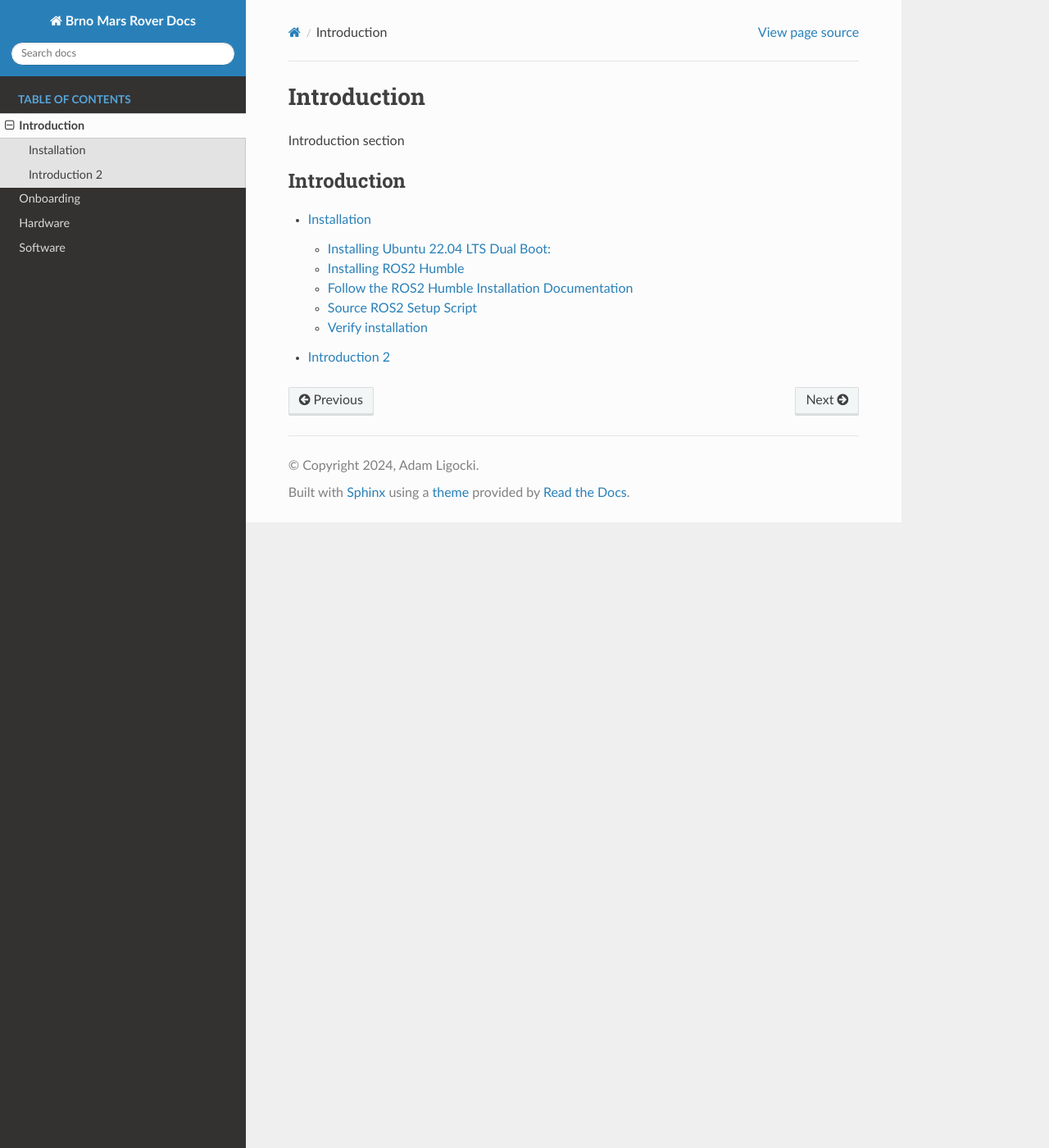
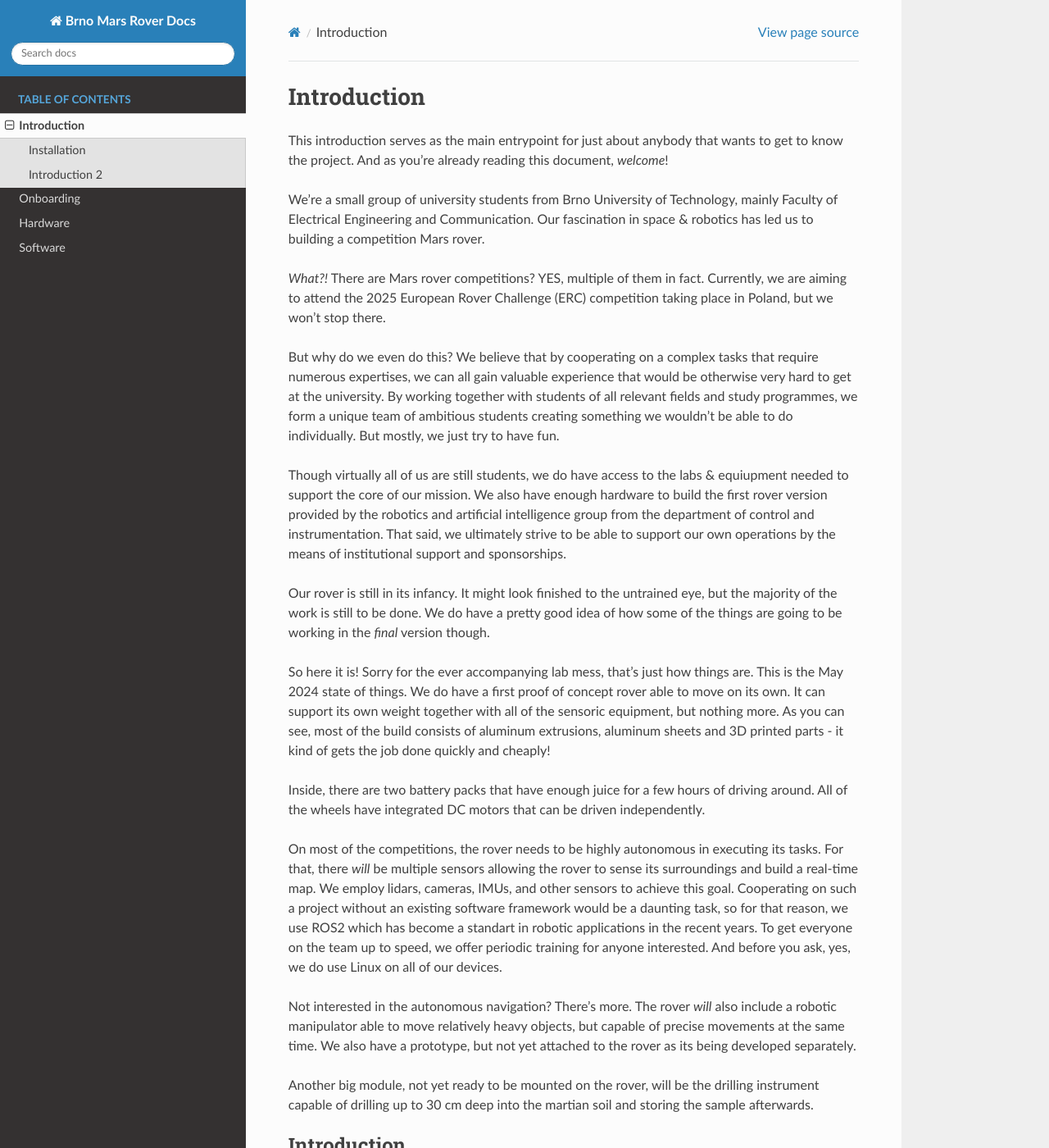
Before and after one commit to BrnoMarsRover/Docs, a Sphinx documentation site: the page built from docs/source/1_introduction/index.rst, in a window 1280 px wide and 1400 px high. Shown: the whole window at 82% size. Built offline with Sphinx 7.4.7 and the Read the Docs theme 2.0.0, drawn with Linux system fonts in a browser that asks for light colours.

Commit message:
Add an introduction

```diff
--- a/docs/source/1_introduction/index.rst
+++ b/docs/source/1_introduction/index.rst
@@ -3,7 +3,42 @@
 Introduction
 ------------
 
-Introduction section
+This introduction serves as the main entrypoint for just about anybody that wants to get to know the project.
+And as you're already reading this document, *welcome*!
+
+We're a small group of university students from Brno University of Technology, mainly Faculty of Electrical Engineering and Communication.
+Our fascination in space & robotics has led us to building a competition Mars rover.
+
+*What?!* There are Mars rover competitions? YES, multiple of them in fact.
+Currently, we are aiming to attend the 2025 European Rover Challenge (ERC) competition taking place in Poland, but we won't stop there.
+
+But why do we even do this? We believe that by cooperating on a complex tasks that require numerous expertises, we can all gain valuable experience that would be otherwise very hard to get at the university.
+By working together with students of all relevant fields and study programmes, we form a unique team of ambitious students creating something we wouldn't be able to do individually.
+But mostly, we just try to have fun.
+
+Though virtually all of us are still students, we do have access to the labs & equiupment needed to support the core of our mission.
+We also have enough hardware to build the first rover version provided by the robotics and artificial intelligence group from the department of control and instrumentation.
+That said, we ultimately strive to be able to support our own operations by the means of institutional support and sponsorships.
+
+Our rover is still in its infancy. It might look finished to the untrained eye, but the majority of the work is still to be done.
+We do have a pretty good idea of how some of the things are going to be working in the *final* version though.
+
+So here it is! Sorry for the ever accompanying lab mess, that's just how things are. This is the May 2024 state of things.
+We do have a first proof of concept rover able to move on its own. It can support its own weight together with all of the sensoric equipment, but nothing more.
+As you can see, most of the build consists of aluminum extrusions, aluminum sheets and 3D printed parts - it kind of gets the job done quickly and cheaply!
+
+Inside, there are two battery packs that have enough juice for a few hours of driving around.
+All of the wheels have integrated DC motors that can be driven independently.
+
+On most of the competitions, the rover needs to be highly autonomous in executing its tasks.
+For that, there *will* be multiple sensors allowing the rover to sense its surroundings and build a real-time map.
+We employ lidars, cameras, IMUs, and other sensors to achieve this goal. Cooperating on such a project without an existing software framework would be a daunting task, so for that reason, we use ROS2 which has become a standart in robotic applications in the recent years.
+To get everyone on the team up to speed, we offer periodic training for anyone interested. And before you ask, yes, we do use Linux on all of our devices.
+
+Not interested in the autonomous navigation? There's more. The rover *will* also include a robotic manipulator able to move relatively heavy objects, but capable of precise movements at the same time.
+We also have a prototype, but not yet attached to the rover as its being developed separately.
+
+Another big module, not yet ready to be mounted on the rover, will be the drilling instrument capable of drilling up to 30 cm deep into the martian soil and storing the sample afterwards.
 
 .. toctree::
    :maxdepth: 2
```
